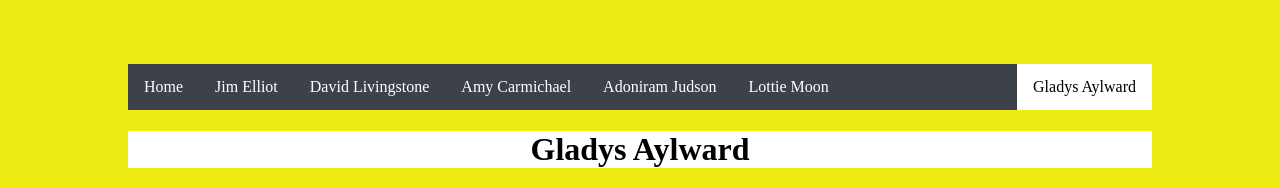
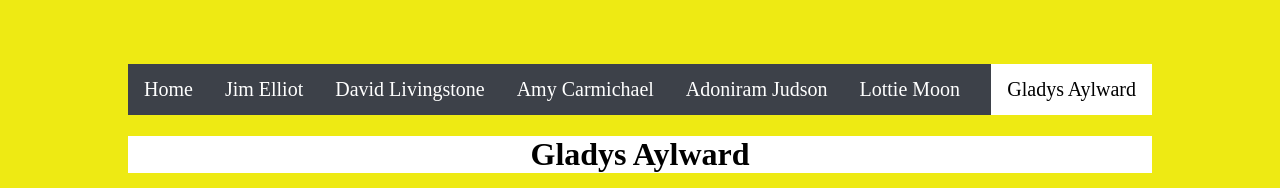
Before and after one commit to knight-code/knight-code.github.io, a plain HTML site: page aylward.html in a window 1280 px wide. Shown: the top 188 px of the page. Drawn offline with Linux system fonts and the light colour scheme.

Commit message:
Add files via upload
Updated

```diff
--- a/aylward.html
+++ b/aylward.html
@@ -33,6 +33,10 @@
         .active {
             background-color: white;
             color: black;
+        }
+
+        #table-of-contents{
+            font-size: 125%;
         }
 
         #aylward{
@@ -94,7 +98,7 @@
     </style>
     <body id= "body">
 
-        <ul>
+        <ul id= "table-of-contents">
             <li><a href="home-page.html">Home</a></li>
             <li><a href="elliot.html">Jim Elliot</a></li>
             <li><a href="livingstone.html">David Livingstone</a></li>
```
Also changed, not shown: carmichael.html (+5 -1 lines), elliot.html (+5 -1 lines), judson.html (+5 -1 lines), livingstone.html (+5 -1 lines), moon.html (+5 -1 lines).
